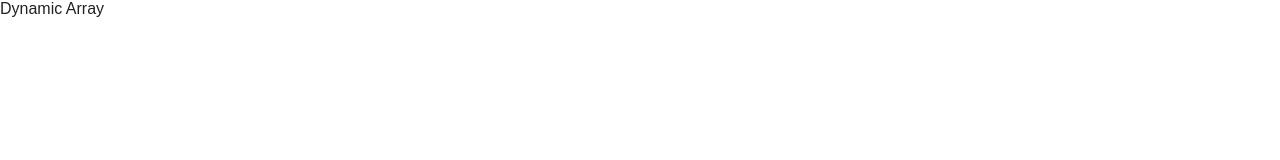
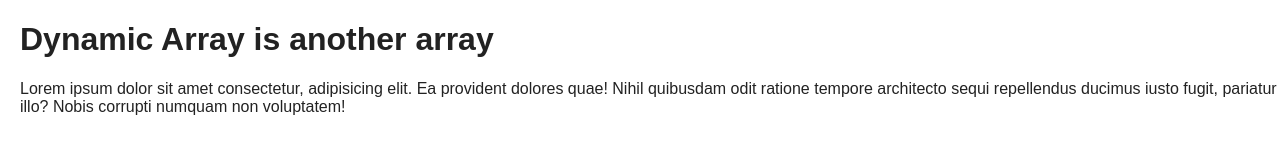
Before and after one commit to upluke/computational_thinking, a website: page packages/proto/public/pages/dsalgo/dynamic_array.html in a window 1280 px wide. Drawn offline with Linux system fonts and the light colour scheme.

```diff
--- a/packages/proto/public/css/style.css
+++ b/packages/proto/public/css/style.css
@@ -249,6 +249,7 @@
 /* side page */
 .side-page {
   position: fixed;
+  padding-left: 20px;
   top: 0;
   left: 0;
   height: 100%;
--- a/packages/proto/public/pages/dsalgo/dynamic_array.html
+++ b/packages/proto/public/pages/dsalgo/dynamic_array.html
@@ -7,6 +7,14 @@
     <title>Dynamic Array</title>
   </head>
   <body>
-    <div class="side-page">Dynamic Array</div>
+    <div class="side-page">
+      <h1>Dynamic Array is another array</h1>
+      <p>
+        Lorem ipsum dolor sit amet consectetur, adipisicing elit. Ea provident
+        dolores quae! Nihil quibusdam odit ratione tempore architecto sequi
+        repellendus ducimus iusto fugit, pariatur illo? Nobis corrupti numquam
+        non voluptatem!
+      </p>
+    </div>
   </body>
 </html>
```
Also changed, not shown: packages/proto/public/dsalgo.html (+3 -3 lines), packages/proto/public/pages/dsalgo/static_array.html (+9 -1 lines).
